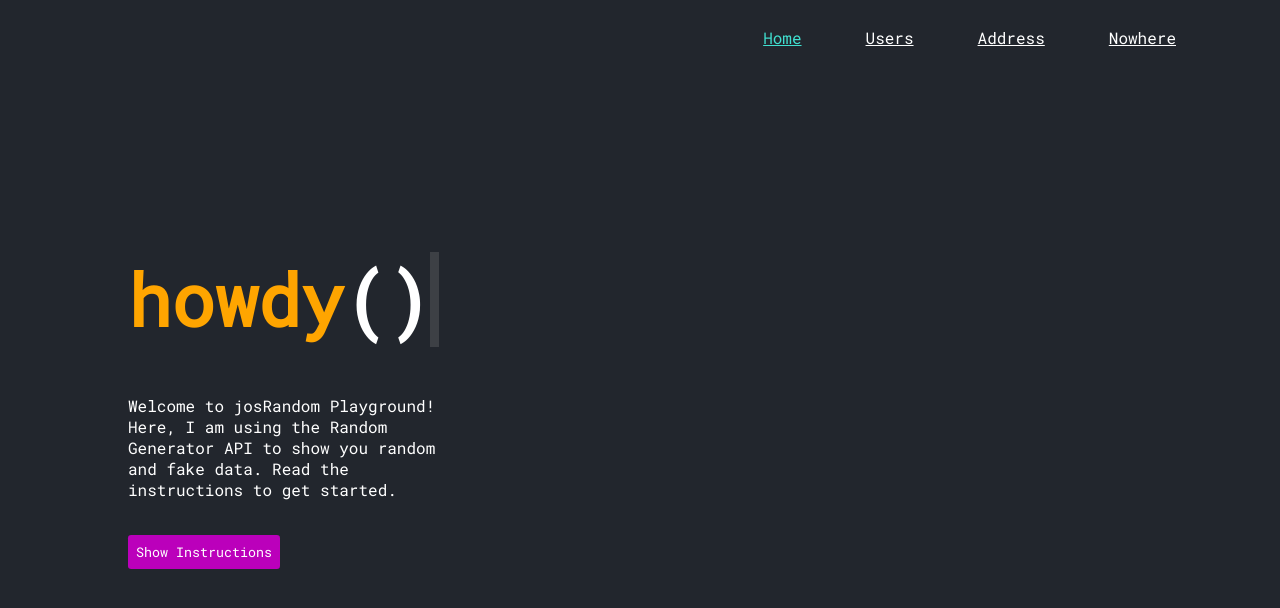
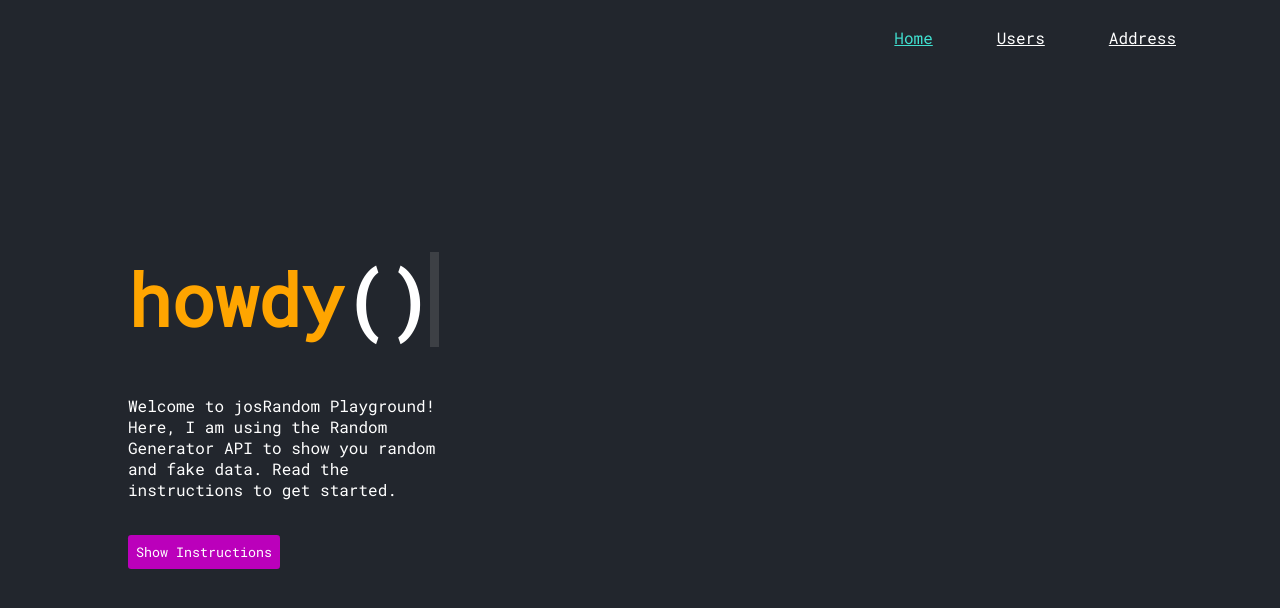
Before and after one commit to cano0029/mad9135-c2-react-router, a React (Create React App) app: page / in a window 1280 px wide. Shown: the top 608 px of the page. Built offline with nearby package versions, Linux system fonts and the light colour scheme; no server answers.

Commit message:
Remove link to 404 page from the navbar

```diff
--- a/src/components/Navbar/Navbar.js
+++ b/src/components/Navbar/Navbar.js
@@ -13,9 +13,6 @@ const Navbar = (props) => {
       <NavLink className="link" activeClassName="active" to="/addresses">
         Address
       </NavLink>
-      <NavLink className="link" activeClassName="active" to="/404">
-        Nowhere
-      </NavLink>
     </div>
   );
 };
```
